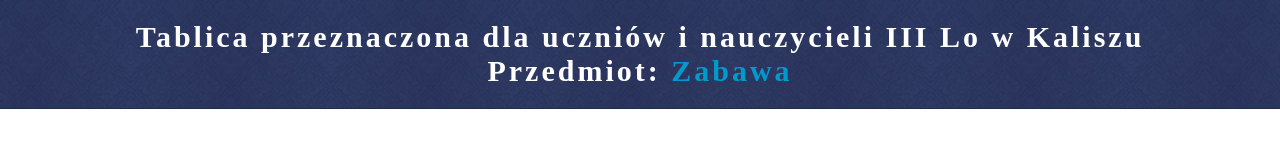
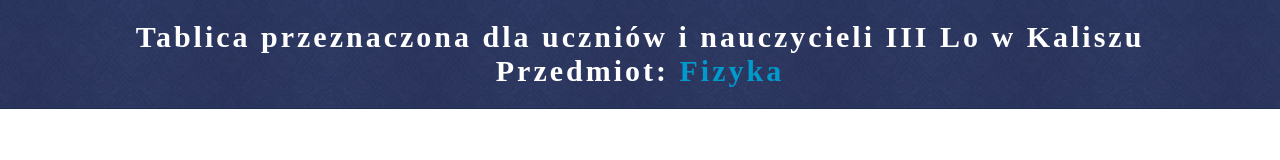
Before and after one commit to Wiciu02/Apliccation, a website: page public/index.html in a window 1280 px wide. Shown: the top 160 px of the page. Drawn offline with nearby package versions, Linux system fonts and the light colour scheme; no server answers; a web font is replaced by a local one.

Commit message:
Add new files

```diff
--- a/public/index.html
+++ b/public/index.html
@@ -18,7 +18,7 @@
   </head>
   <body>
     <header>
-      <h1>Tablica przeznaczona dla uczniów i nauczycieli III Lo w Kaliszu <br/> Przedmiot: <strong style="color:#009acd;">Zabawa</strong></h1>
+      <h1>Tablica przeznaczona dla uczniów i nauczycieli III Lo w Kaliszu <br/> Przedmiot: <strong style="color:#009acd;">Fizyka</strong></h1>
     </header>
     <div id="wrapper" >
       <canvas id="canvas" width="1500" height="10000">  </canvas>
```
